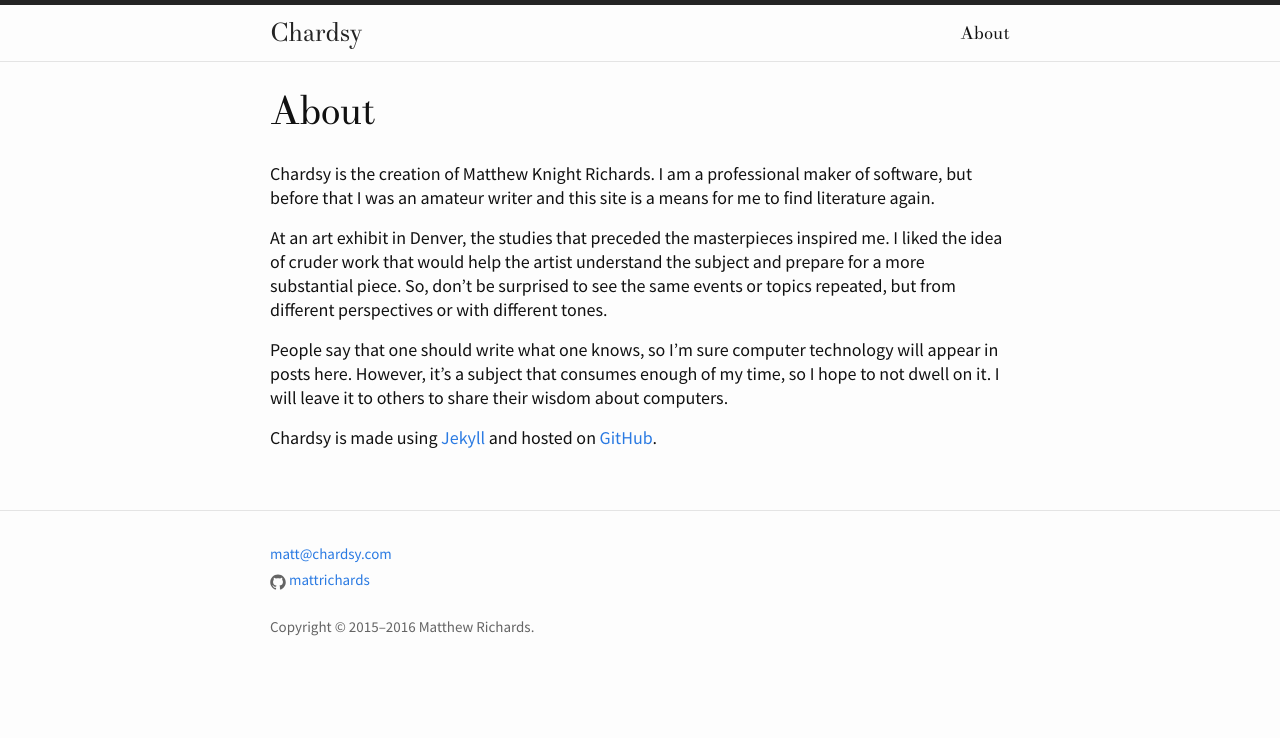
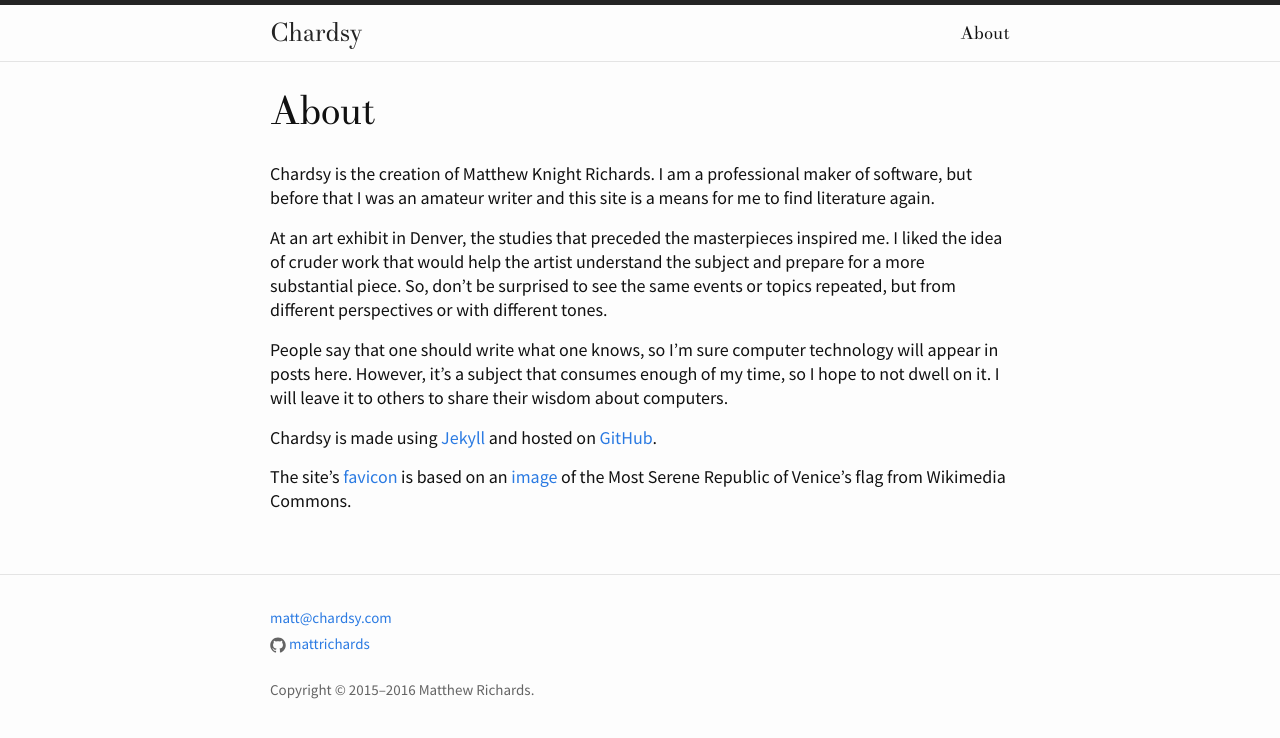
Before and after one commit to mattrichards/mattrichards.github.io, a Jekyll site: the page built from about.md, in a window 1280 px wide. Shown: the top 738 px of the page. Built offline with Jekyll 4.4.1, drawn with Linux system fonts in a browser that asks for light colours; comment, search, counter and statistics services are not loaded.

Commit message:
Add a favicon to the site.

```diff
--- a/_includes/head.html
+++ b/_includes/head.html
@@ -9,6 +9,7 @@
   <link rel="stylesheet" href="{{ "/css/main.css" | prepend: site.baseurl }}">
   <link rel="canonical" href="{{ page.url | replace:'index.html','' | prepend: site.baseurl | prepend: site.url }}">
   <link rel="alternate" type="application/rss+xml" title="{{ site.title }}" href="{{ "/feed.xml" | prepend: site.baseurl | prepend: site.url }}">
+  <link rel="shortcut icon" href="/assets/favicon.png">
   <script type="text/javascript">
     window.heap=window.heap||[],heap.load=function(e,t){window.heap.appid=e,window.heap.config=t=t||{};var r=t.forceSSL||"https:"===document.location.protocol,a=document.createElement("script");a.type="text/javascript",a.async=!0,a.src=(r?"https:":"http:")+"//cdn.heapanalytics.com/js/heap-"+e+".js";var n=document.getElementsByTagName("script")[0];n.parentNode.insertBefore(a,n);for(var o=function(e){return function(){heap.push([e].concat(Array.prototype.slice.call(arguments,0)))}},p=["addEventProperties","addUserProperties","clearEventProperties","identify","removeEventProperty","setEventProperties","track","unsetEventProperty"],c=0;c<p.length;c++)heap[p[c]]=o(p[c])};
     heap.load("1368155737");
--- a/about.md
+++ b/about.md
@@ -21,3 +21,7 @@ to others to share their wisdom about computers.
 
 Chardsy is made using [Jekyll](https://jekyllrb.com/) and hosted on
 [GitHub](https://github.com/).
+
+The site's [favicon](/assets/favicon.png) is based on an
+[image](https://commons.wikimedia.org/wiki/File:Flag_of_Republic_of_Venice.svg)
+of the Most Serene Republic of Venice's flag from Wikimedia Commons.
```
Also changed, not shown: assets/favicon.png (added).
